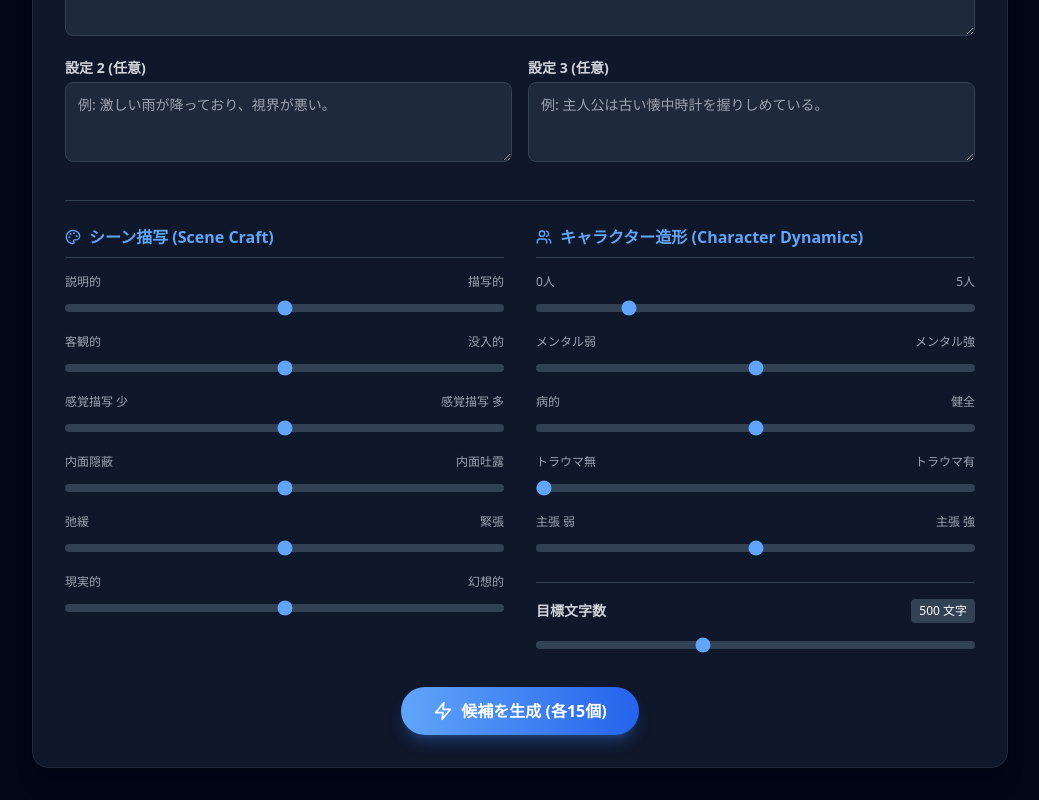
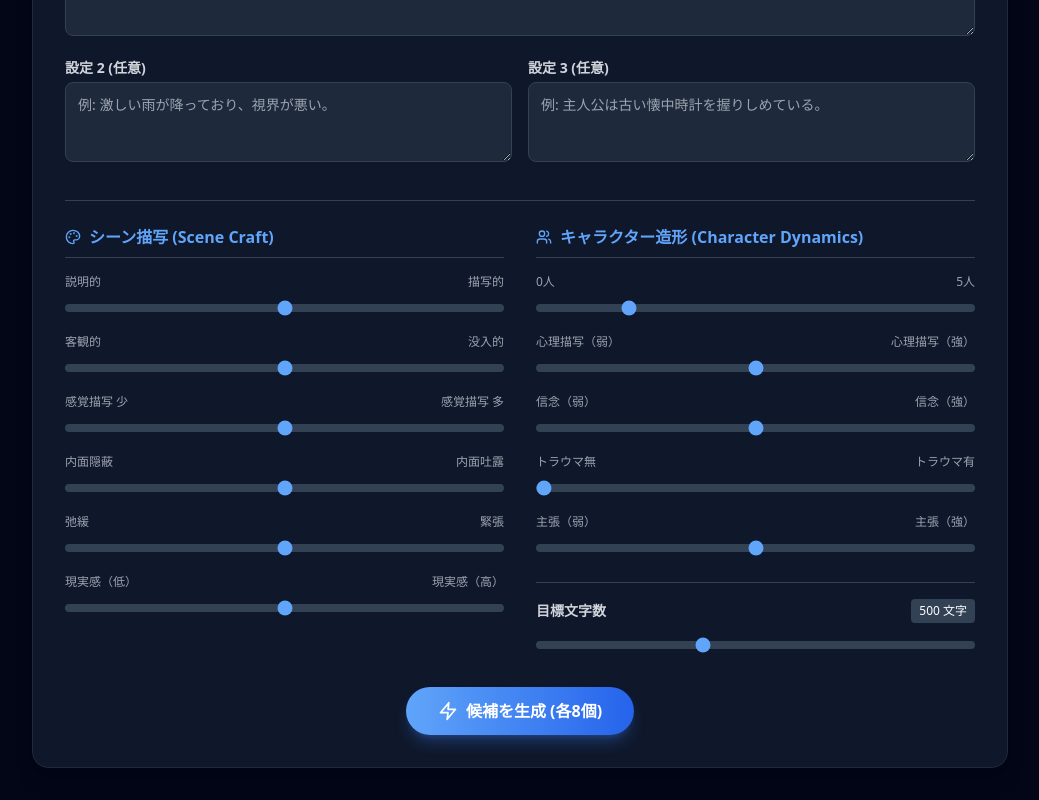
Before and after one commit to Teraoka-Hiroki/quantum-novel-writer_Ver9, a React (Vite) app: page / in a window 1280 px wide. Shown: the part 680-1480 px from the top of the page, without its empty margins (120-1159 px from the left). Built offline with nearby package versions, Linux system fonts and the light colour scheme.

Commit message:
Add files via upload

```diff
--- a/components/OptimizationTab.tsx
+++ b/components/OptimizationTab.tsx
@@ -114,6 +114,7 @@ export const OptimizationTab: React.FC<Props> = ({
                 </button>
             </div>
             <p className="text-sm text-gray-300 mb-4 leading-relaxed">
+                ブラックボックス最適化（BBO）を使用して、生成されたブロックの組み合わせをあなたの好みに基づいて最適化します。<br/>
                 生成されたブロックを評価してください（1: 拒否 - 5: 採用）。<br/>
                 「学習して最適化」をクリックすると、あなたの好みに基づいて量子アニーリングマシンが最適な組み合わせを探索します。
             </p>
--- a/components/SettingsTab.tsx
+++ b/components/SettingsTab.tsx
@@ -224,17 +224,17 @@ export const SettingsTab: React.FC<Props> = ({ state, updateState, updateParams,
             {renderSlider("感覚描写 少", "感覚描写 多", state.params.p_sensory, 'p_sensory')}
             {renderSlider("内面隠蔽", "内面吐露", state.params.p_thought, 'p_thought')}
             {renderSlider("弛緩", "緊張", state.params.p_tension, 'p_tension')}
-            {renderSlider("現実的", "幻想的", state.params.p_reality, 'p_reality')}
+            {renderSlider("現実感（低）", "現実感（高）", state.params.p_reality, 'p_reality')}
         </div>
         <div>
             <h6 className="text-blue-400 border-b border-slate-700 pb-2 mb-4 flex items-center font-semibold">
                 <Users className="w-4 h-4 mr-2" /> キャラクター造形 (Character Dynamics)
             </h6>
             {renderSlider("0人", "5人", state.params.p_char_count, 'p_char_count', 0.2)}
-            {renderSlider("メンタル弱", "メンタル強", state.params.p_char_mental, 'p_char_mental')}
-            {renderSlider("病的", "健全", state.params.p_char_belief, 'p_char_belief')}
+            {renderSlider("心理描写（弱）", "心理描写（強）", state.params.p_char_mental, 'p_char_mental')}
+            {renderSlider("信念（弱）", "信念（強）", state.params.p_char_belief, 'p_char_belief')}
             {renderSlider("トラウマ無", "トラウマ有", state.params.p_char_trauma, 'p_char_trauma')}
-            {renderSlider("主張 弱", "主張 強", state.params.p_char_voice, 'p_char_voice')}
+            {renderSlider("主張（弱）", "主張（強）", state.params.p_char_voice, 'p_char_voice')}
 
             <div className="mt-6 pt-4 border-t border-slate-700">
                 <div className="flex justify-between items-center mb-2">
@@ -265,7 +265,7 @@ export const SettingsTab: React.FC<Props> = ({ state, updateState, updateParams,
             ) : (
                 <Zap className="w-5 h-5 mr-2" />
             )}
-            候補を生成 (各15個)
+            候補を生成 (各8個)
         </button>
       </div>
     </div>
```
